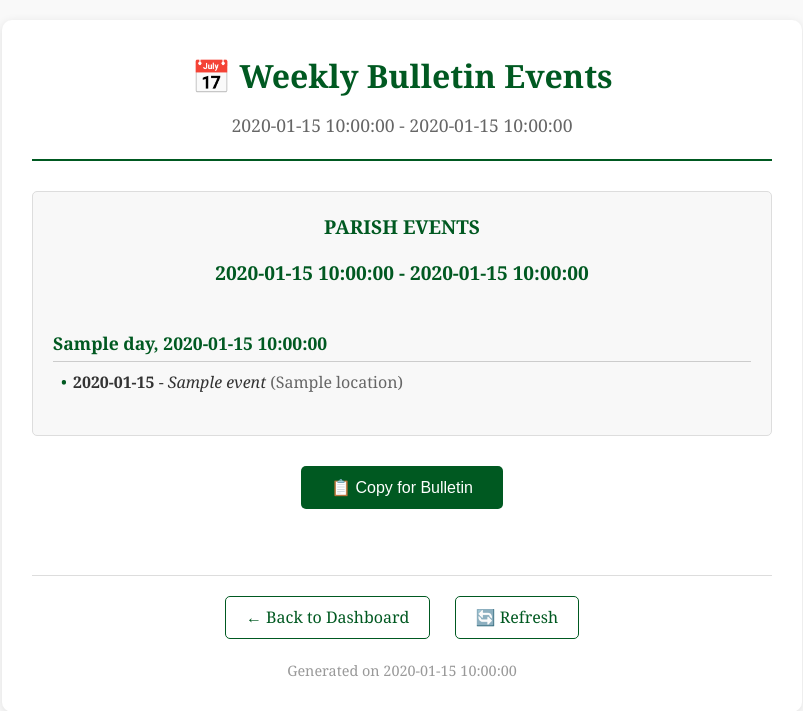
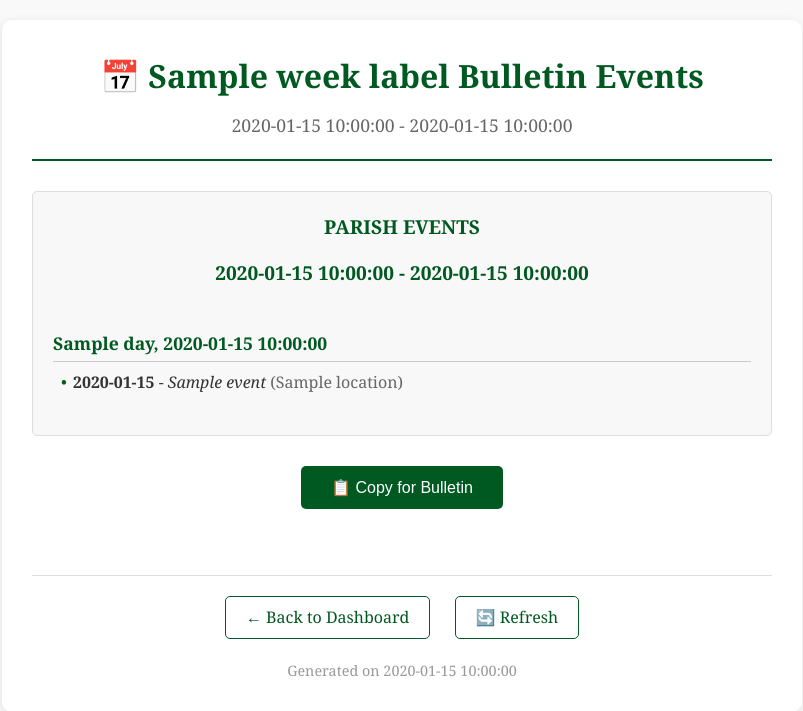
Before and after one commit to eharnischStEdword/stedward-calendar-sync, a Flask app: template templates/bulletin_events.html in a window 1280 px wide. Shown: the top 711 px of the page, without its empty margins (238-1041 px from the left). Run offline with Flask 3, Linux system fonts and the light colour scheme; the template is opened without the code that fills it: most values are stand-ins (such as "Sample title", 1, 10 or a date in 2020).

Commit message:
Update bulletin_events.html

```diff
--- a/templates/bulletin_events.html
+++ b/templates/bulletin_events.html
@@ -183,7 +183,7 @@
 <body>
     <div class="container">
         <div class="header">
-            <h1>📅 Weekly Bulletin Events</h1>
+            <h1>📅 {{ week_label }} Bulletin Events</h1>
             <div class="date-range">{{ start_date }} - {{ end_date }}</div>
         </div>
 
@@ -223,7 +223,7 @@
 
 <div class="actions">
     <a href="/" class="action-link">← Back to Dashboard</a>
-    <a href="/bulletin-events" class="action-link">🔄 Refresh</a>
+    <a href="/bulletin-events?week={{ week_param }}" class="action-link">🔄 Refresh</a>
 </div>
 
         <div class="generated-info">
```
